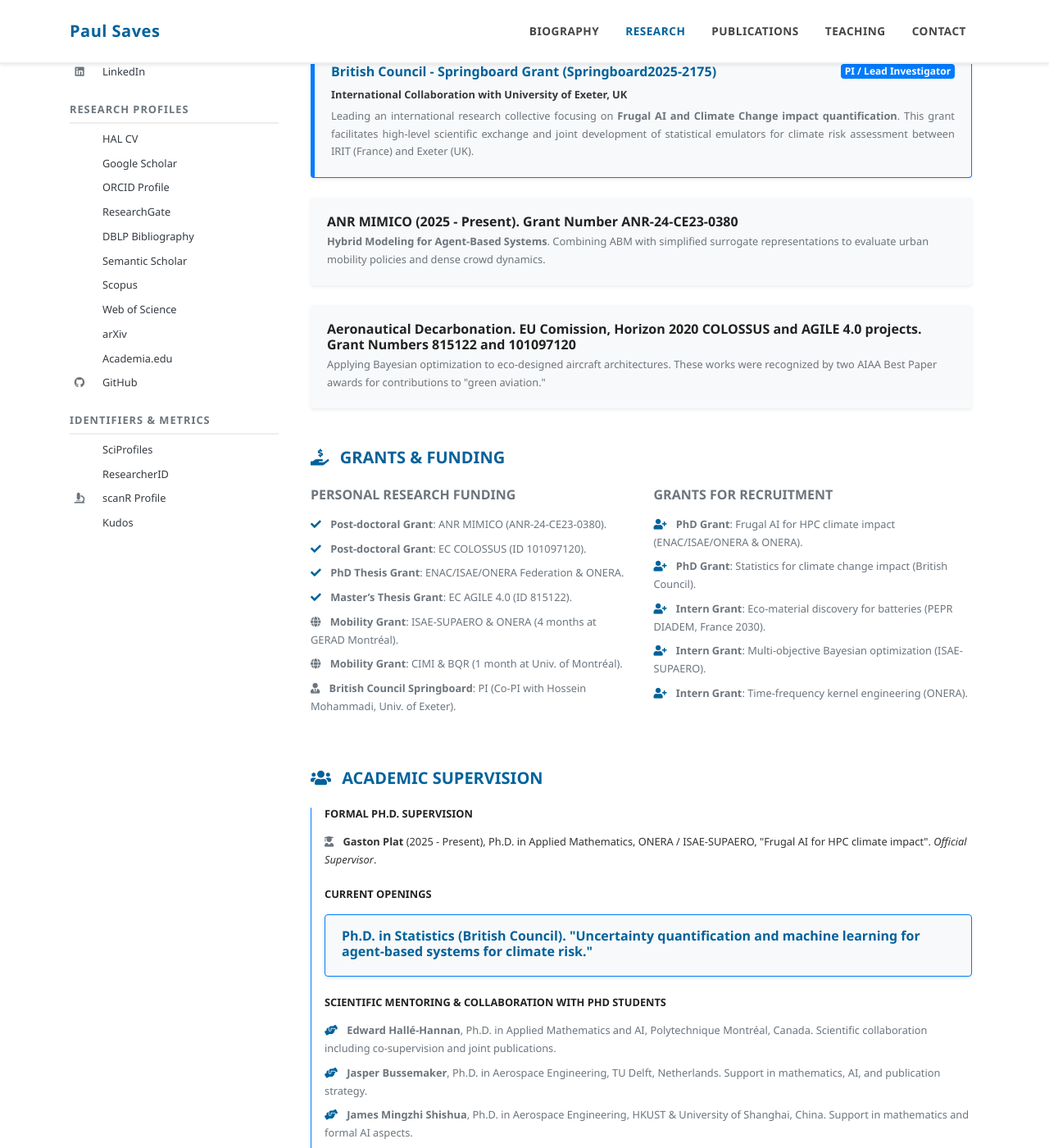
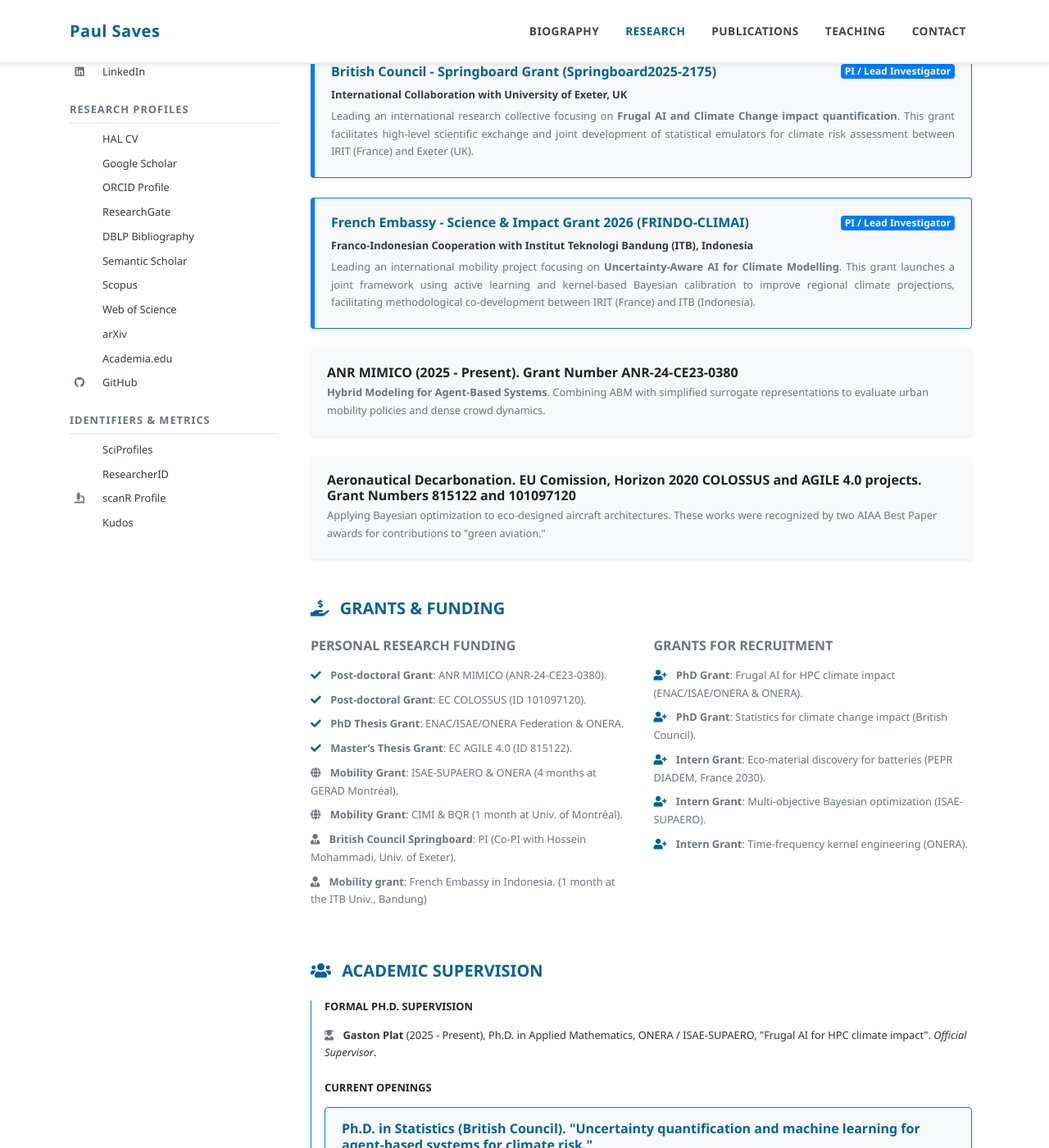
Before and after one commit to Paul-Saves/Paul-Saves.github.io, a Jekyll site: the page built from _pages/research.md, in a window 1280 px wide and 1400 px high, scrolled down 533 px. Shown: the whole window at 82% size. Built offline with Jekyll 4.4.1, drawn with Linux system fonts in a browser that asks for light colours; a style sheet for code colours, icons or effects is not loaded; some of the changed text lies outside the part shown.

Commit message:
add indo

```diff
--- a/_pages/research.md
+++ b/_pages/research.md
@@ -33,6 +33,17 @@ title: Research
         </div>
       </div>
 
+<div class="card border-primary bg-light shadow-sm mb-4" style="border-left: 5px solid;">
+        <div class="card-body">
+          <div class="d-flex justify-content-between align-items-center mb-2">
+            <h3 class="h6 font-weight-bold mb-0 text-primary">French Embassy - Science & Impact Grant 2026 (FRINDO-CLIMAI)</h3>
+            <span class="badge badge-primary">PI / Lead Investigator</span>
+          </div>
+          <p class="small text-dark font-weight-bold mb-1">Franco-Indonesian Cooperation with Institut Teknologi Bandung (ITB), Indonesia</p>
+          <p class="small text-muted mb-0 text-justify">Leading an international mobility project focusing on <strong>Uncertainty-Aware AI for Climate Modelling</strong>. This grant launches a joint framework using active learning and kernel-based Bayesian calibration to improve regional climate projections, facilitating methodological co-development between IRIT (France) and ITB (Indonesia).</p>
+        </div>
+      </div>
+
       <div class="card border-0 bg-light shadow-sm mb-4">
         <div class="card-body">
           <h3 class="h6 font-weight-bold mb-1">ANR MIMICO (2025 - Present). Grant Number ANR-24-CE23-0380 </h3>
@@ -63,6 +74,7 @@ title: Research
             <li class="mb-2"><i class="fas fa-globe mr-2"></i> <strong>Mobility Grant</strong>: ISAE-SUPAERO & ONERA (4 months at GERAD Montréal).</li>
             <li class="mb-2"><i class="fas fa-globe mr-2"></i> <strong>Mobility Grant</strong>: CIMI & BQR (1 month at Univ. of Montréal).</li>
             <li class="mb-2"><i class="fas fa-user-tie mr-2"></i> <strong>British Council Springboard</strong>: PI (Co-PI with Hossein Mohammadi, Univ. of Exeter).</li>
+            <li class="mb-2"><i class="fas fa-user-tie mr-2"></i> <strong>Mobility grant</strong>: French Embassy in Indonesia.  (1 month at the ITB Univ., Bandung) </li>
           </ul>
         </div>
         <div class="col-md-6">
@@ -91,6 +103,9 @@ title: Research
         <div class="card border-primary bg-light shadow-sm mb-4">
           <div class="card-body py-3">
             <h4 class="h6 font-weight-bold mb-1 text-primary">Ph.D. in Statistics (British Council). "Uncertainty quantification and machine learning for agent-based systems for climate risk."</h4>
+          </div>
+   <div class="card-body py-3">
+            <h4 class="h6 font-weight-bold mb-1 text-primary">Ph.D. in Statistics (LPDP Ministry of Research, Indonesia). "Spatio-Temporal Agent-based Surrogates Simulation of Urban Resilience in Indonesia."</h4>
           </div>
         </div>
 
```
